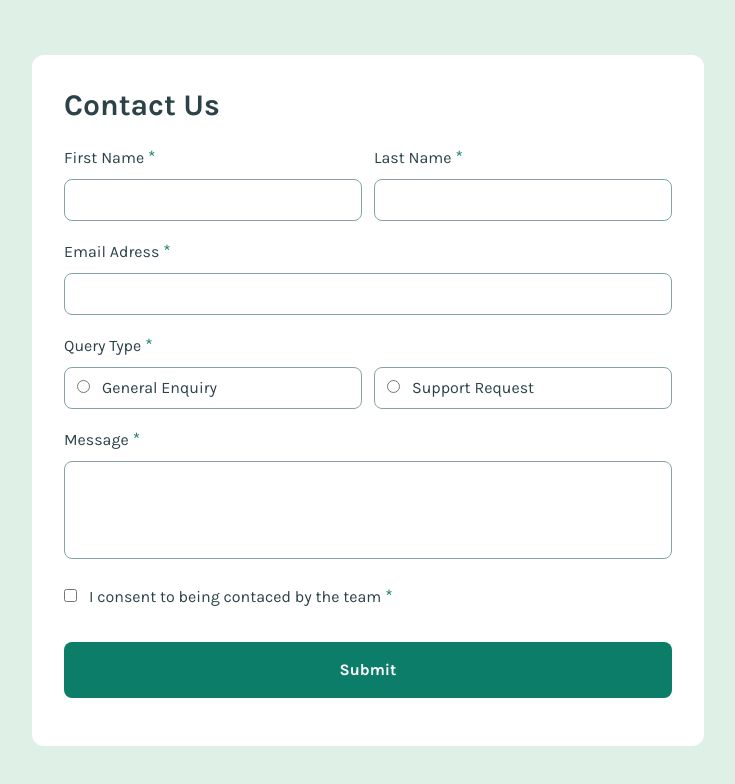
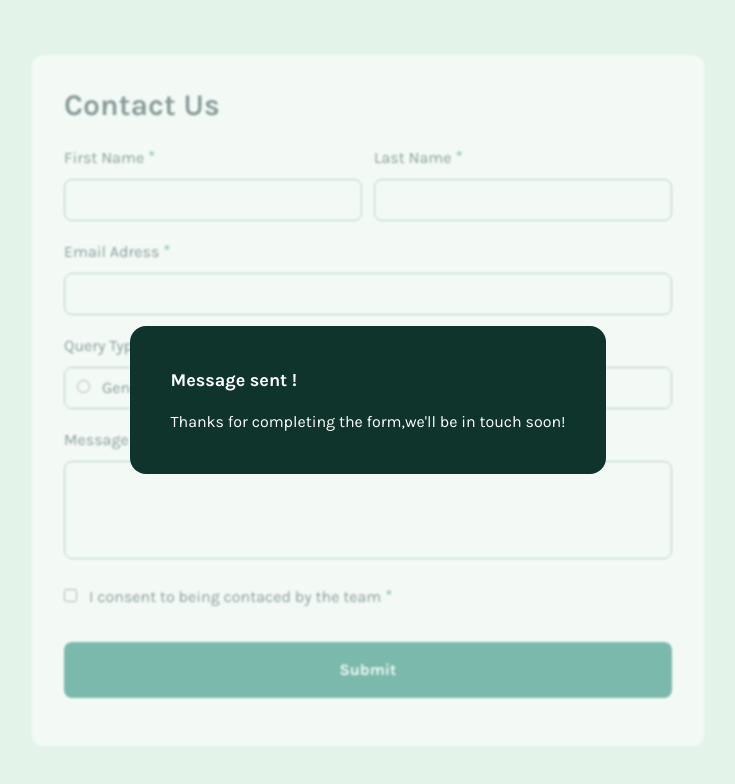
Before and after one commit to parisaMontakhab/contact-form, a React (Vite) app: page / in a window 1280 px wide. Shown: the top 784 px of the page, without its empty margins (272-1007 px from the left). Built offline with nearby package versions, Linux system fonts and the light colour scheme.

Commit message:
feat: add overlay style and show message section

```diff
--- a/src/App.css
+++ b/src/App.css
@@ -14,6 +14,8 @@ body,html{
   display: flex;
   align-items: center;
   justify-content: center;
+  position: relative;
+  z-index: 1;
 }
 
 .form-contact {
@@ -255,3 +257,38 @@ input[type="radio"] {
   resize: none;
   outline: none;
 }
+
+/* show-message*/
+
+.overlay {
+  position: fixed;
+  top: 0;
+  left: 0;
+  width: 100%;
+  height: 100%;
+  background: rgba(232, 246, 238, 0.5); /* Semi-transparent black background */
+  backdrop-filter: blur(1px); /* Applies blur to the background */
+  display: flex;
+  justify-content: center;
+  align-items: center;
+  z-index: 10; /* Higher z-index to appear on top */
+}
+
+.overlay-box {
+  background-color: rgb(14, 52, 43);
+  color: hsl(0 0% 100% );
+  padding: 2.5rem ;
+  border-radius: 1rem /* 16px */;
+}
+
+.overlay-title {
+  font-size: 1.125rem /* 18px */;
+  line-height: 1.75rem /* 28px */;
+  font-weight: 700;
+
+}
+
+.overlay-text {
+  margin-top: 1rem /* 16px */;
+  font-weight: 200;
+}
--- a/src/App.jsx
+++ b/src/App.jsx
@@ -167,6 +167,13 @@ export default function App() {
           <button className="submitbtn-form">Submit</button>
         </div>
       </form>
+
+      <div className="overlay">
+        <div className="overlay-box">
+          <p className="overlay-title">Message sent !</p>
+          <p className="overlay-text">Thanks for completing the form,we'll be in touch soon!</p>
+        </div>
+      </div>
     </div>
   );
 }
```
